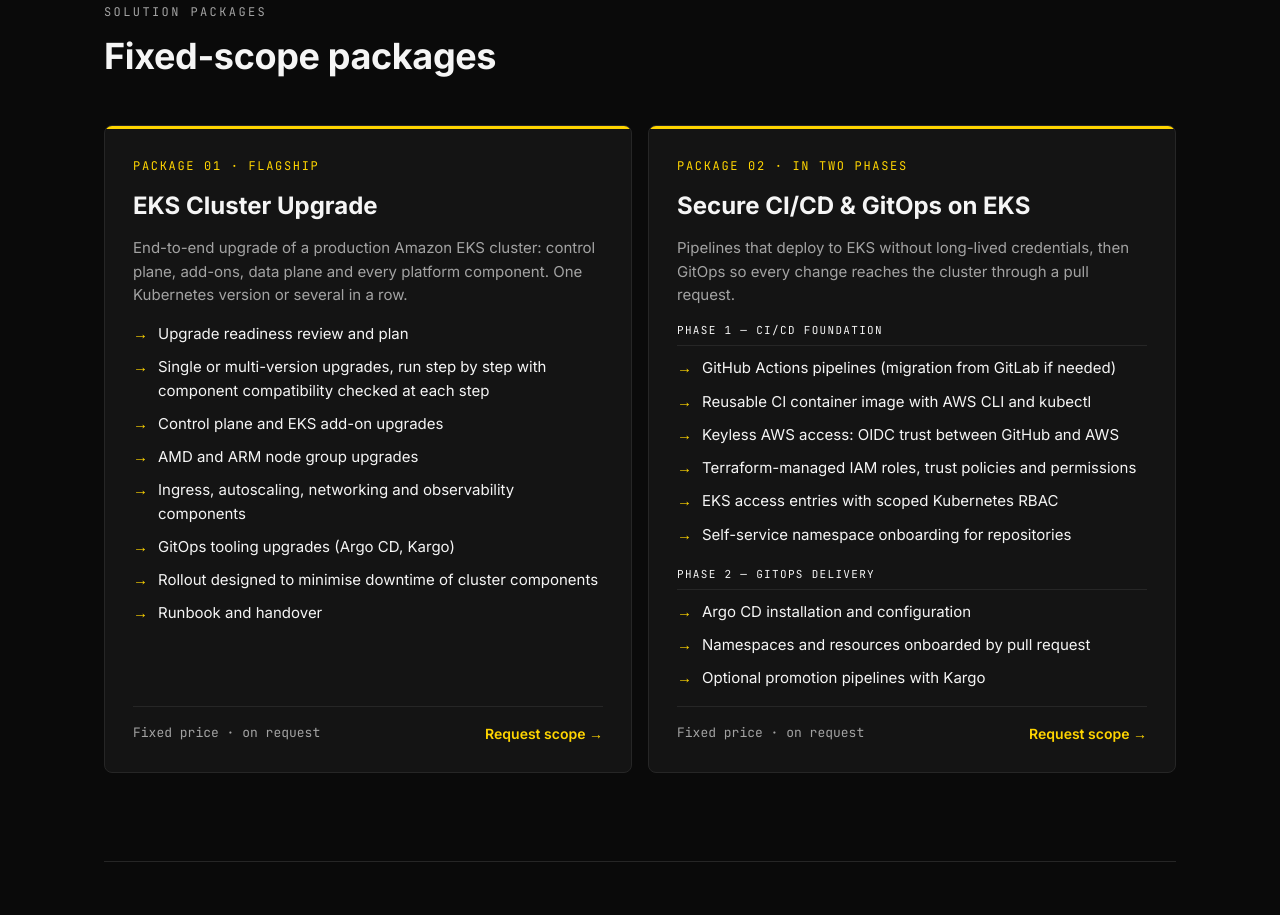
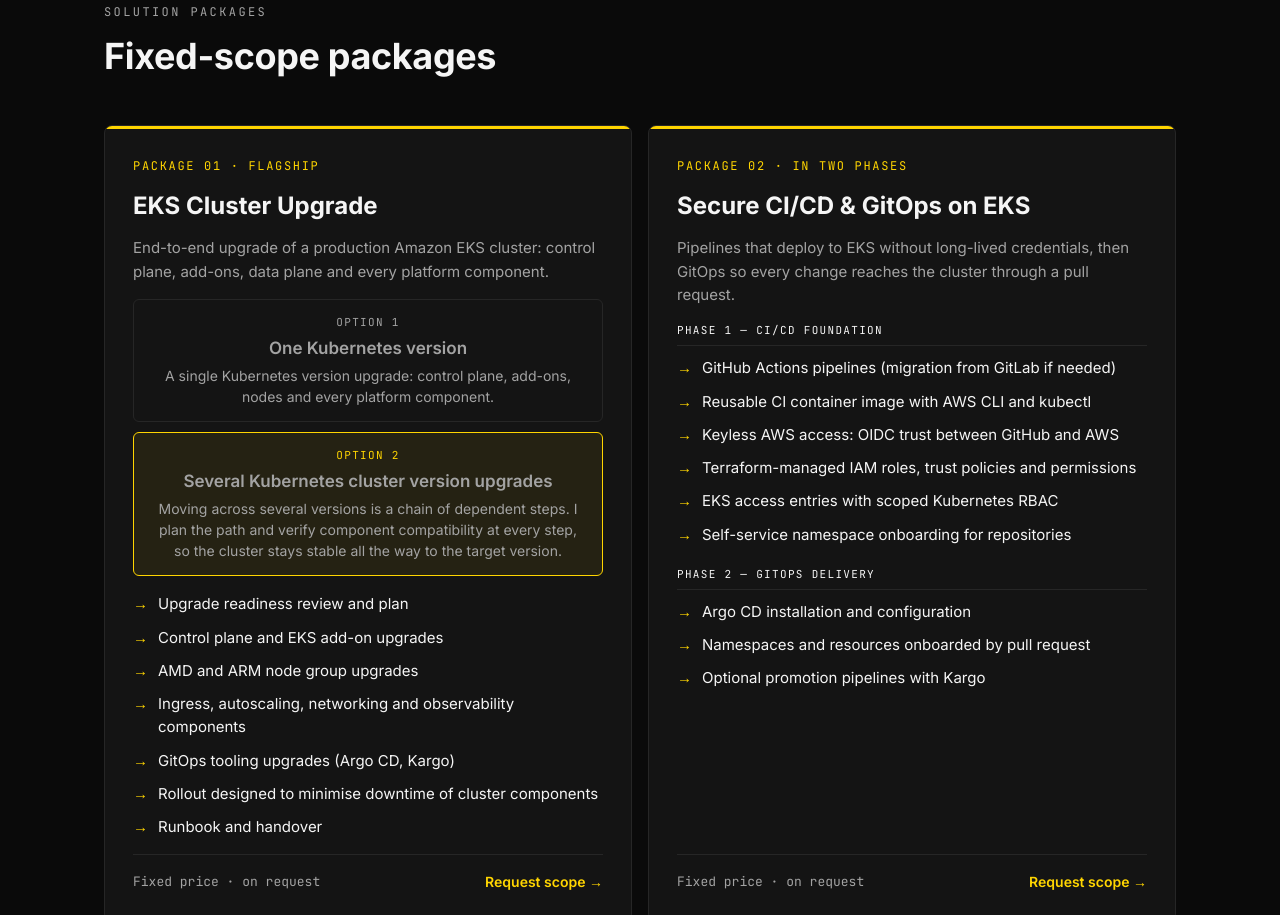
Before and after one commit to AdamDubnytskyy/adamdubnytskyy.github.io, an Astro site: page / in a window 1280 px wide. Shown: the part 1696-2611 px from the top of the page. Built offline with nearby package versions, Linux system fonts and the light colour scheme; Astro itself is replaced by a stand-in of ours.

Commit message:
Add upgrade options to Flagship package

```diff
--- a/src/data/site.ts
+++ b/src/data/site.ts
@@ -29,6 +29,7 @@ export type Pkg = {
   draft?: boolean;
   name: string;
   summary: string;
+  options?: { label: string; title: string; text: string; highlight?: boolean }[];
   groups: PackageGroup[];
   price: string;
 };
@@ -38,13 +39,16 @@ export const packages: Pkg[] = [
     tag: 'PACKAGE 01 · FLAGSHIP',
     featured: true,
     name: 'EKS Cluster Upgrade',
+    options: [
+      { label: 'OPTION 1', title: 'One Kubernetes version', text: 'A single Kubernetes version upgrade: control plane, add-ons, nodes and every platform component.' },
+      { label: 'OPTION 2', title: 'Several Kubernetes cluster version upgrades', text: 'Moving across several versions is a chain of dependent steps. I plan the path and verify component compatibility at every step, so the cluster stays stable all the way to the target version.', highlight: true },
+    ],
     summary:
-      'End-to-end upgrade of a production Amazon EKS cluster: control plane, add-ons, data plane and every platform component. One Kubernetes version or several in a row.',
+      'End-to-end upgrade of a production Amazon EKS cluster: control plane, add-ons, data plane and every platform component.',
     groups: [
       {
         points: [
           'Upgrade readiness review and plan',
-          'Single or multi-version upgrades, run step by step with component compatibility checked at each step',
           'Control plane and EKS add-on upgrades',
           'AMD and ARM node group upgrades',
           'Ingress, autoscaling, networking and observability components',
--- a/src/pages/index.astro
+++ b/src/pages/index.astro
@@ -55,6 +55,17 @@ const latest = (await getCollection('blog', ({ data }) => !data.draft))
               <div class="tag">{p.tag}</div>
               <h3>{p.name}</h3>
               <p>{p.summary}</p>
+              {p.options && (
+                <div class="options">
+                  {p.options.map((o) => (
+                    <div class={o.highlight ? 'note hl' : 'note'}>
+                      <div class="nl">{o.label}</div>
+                      <div class="nt">{o.title}</div>
+                      <p>{o.text}</p>
+                    </div>
+                  ))}
+                </div>
+              )}
               <div class="groups">
                 {p.groups.map((g) => (
                   <div class="group">
--- a/src/styles.css
+++ b/src/styles.css
@@ -55,6 +55,13 @@ nav .links a.plain{color:var(--muted)}
 .pkg ul{list-style:none;padding:0;display:flex;flex-direction:column;gap:10px;font-size:15px}
 .pkg li{display:flex;gap:10px}
 .pkg li::before{content:'→';color:var(--yellow)}
+.pkg .options{display:flex;flex-direction:column;gap:10px}
+.pkg .note{border:1px solid var(--border);border-radius:6px;padding:14px 18px;display:flex;flex-direction:column;gap:6px}
+.pkg .note.hl{border-color:var(--yellow);background:rgba(255,213,0,.07)}
+.pkg .note .nl{font-family:var(--mono);font-size:11px;letter-spacing:.12em;color:var(--muted)}
+.pkg .note.hl .nl{color:var(--yellow)}
+.pkg .note .nt{font-size:17px;font-weight:600;line-height:1.3}
+.pkg .note p{color:var(--muted);font-size:14px;line-height:1.5;margin:0}
 .pkg .groups{display:flex;flex-direction:column;gap:20px;flex-grow:1}
 .pkg .foot{border-top:1px solid var(--border);padding-top:16px;display:flex;justify-content:space-between;align-items:center;gap:12px}
 .pkg .price{font-family:var(--mono);font-size:13px;color:var(--muted)}
```
